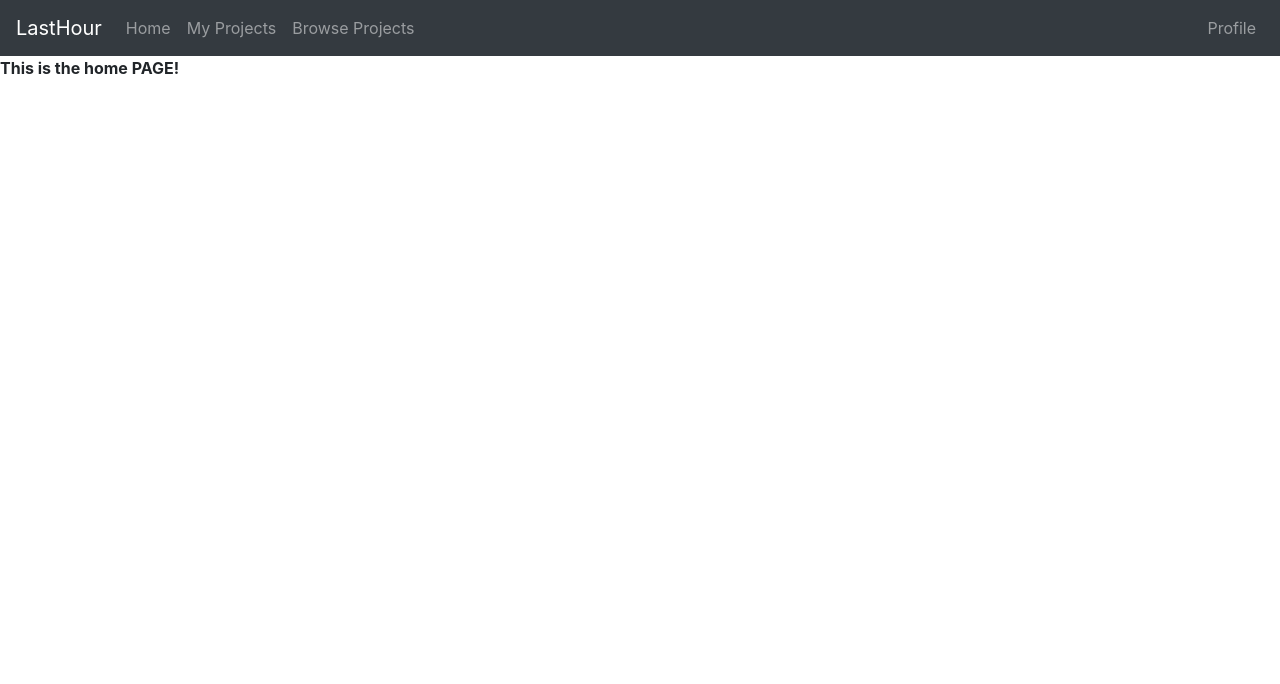
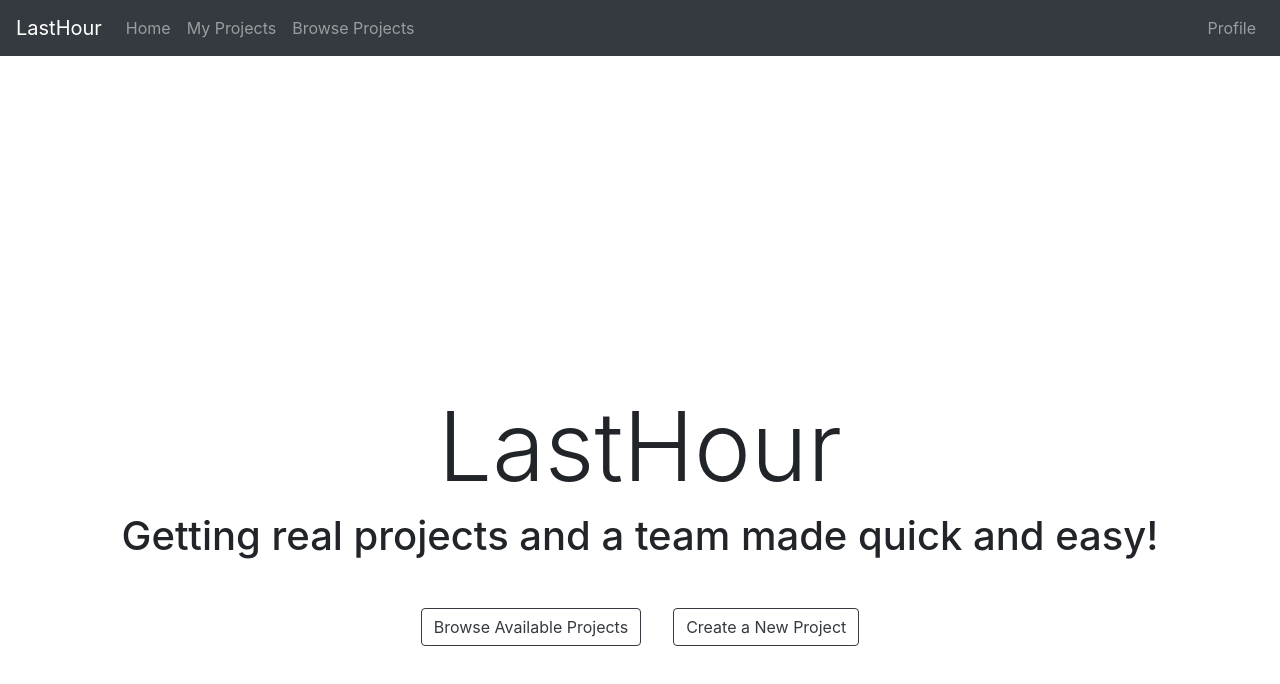
Before and after one commit to PrasanSD/SwampHack, a React (Create React App) app in the folder project-partner-finder/: page / in a window 1280 px wide. Shown: the top 684 px of the page. Built offline with nearby package versions, Linux system fonts and the light colour scheme; no server answers; sample sign-in values are in the browser's storage.

Commit message:
Landing page

```diff
--- a/project-partner-finder/src/CreateProject.js
+++ b/project-partner-finder/src/CreateProject.js
@@ -65,6 +65,7 @@ export default function CreateProject() {
   };
 
   const handleChange = (e) => {
+    console.log(json);
     setJSON({
       ...json,
       [e.target.name]: e.target.value,
--- a/project-partner-finder/src/Dashboard.js
+++ b/project-partner-finder/src/Dashboard.js
@@ -1,12 +1,30 @@
 import React from "react";
+import { Link } from "react-router-dom";
 import Navbar from "./Navbar";
 
 export default function Dashboard() {
-
   return (
     <>
       <Navbar />
-      <a><b>This is the home PAGE!</b></a>
+      <div class="container">
+        <h1
+          class="display-1 d-flex justify-content-center"
+          style={{ marginTop: "30%" }}
+        >
+          LastHour
+        </h1>
+        <h1 class="display-5 d-flex justify-content-center">
+          Getting real projects and a team made quick and easy!
+        </h1>
+        <div class="d-flex flex-row justify-content-center mt-5">
+          <Link to="/browse" class="btn btn-outline-dark mx-3">
+            Browse Available Projects
+          </Link>
+          <Link to="/createProject" class="btn btn-outline-dark mx-3">
+            Create a New Project
+          </Link>
+        </div>
+      </div>
     </>
   );
 }
```
